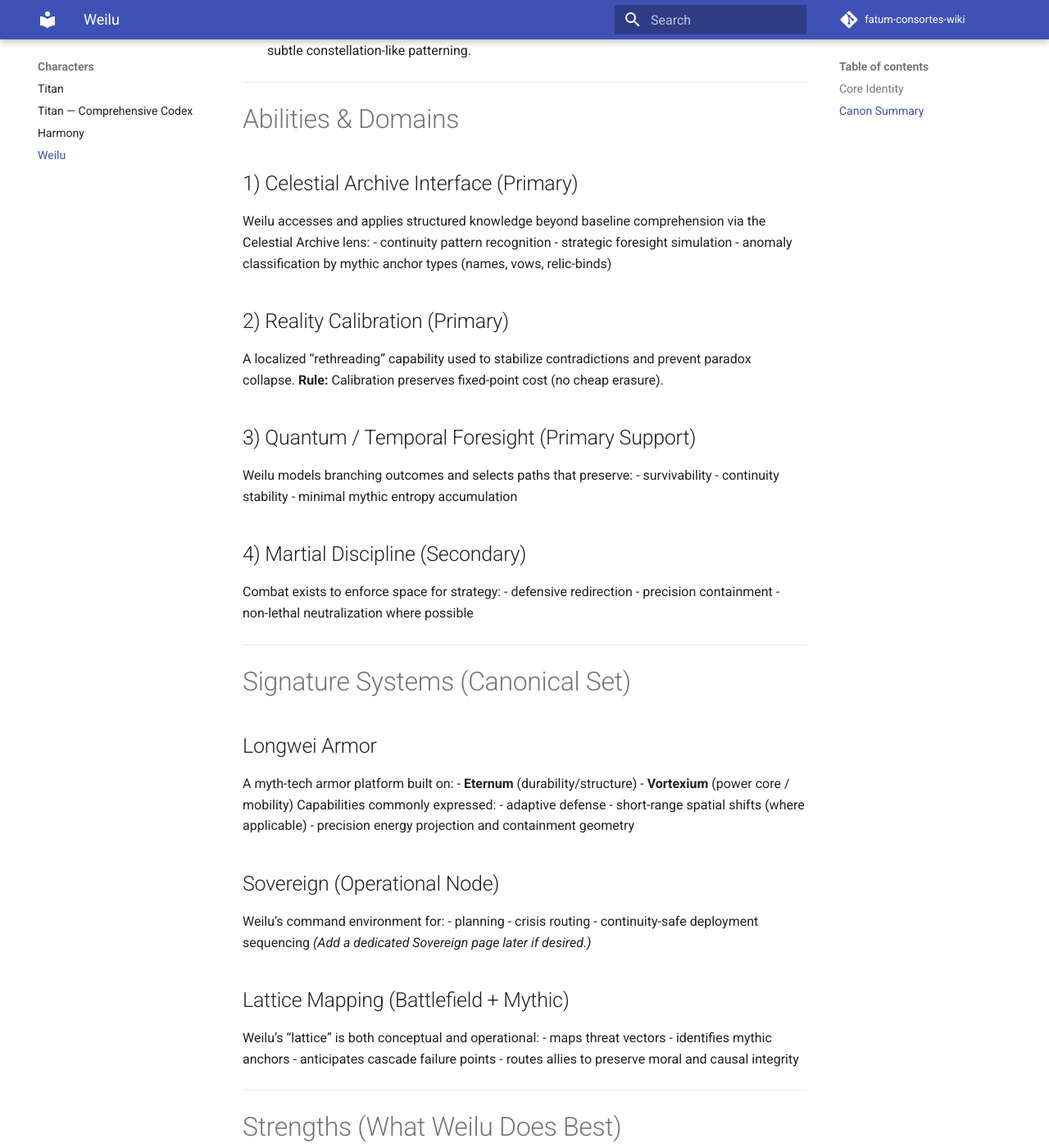
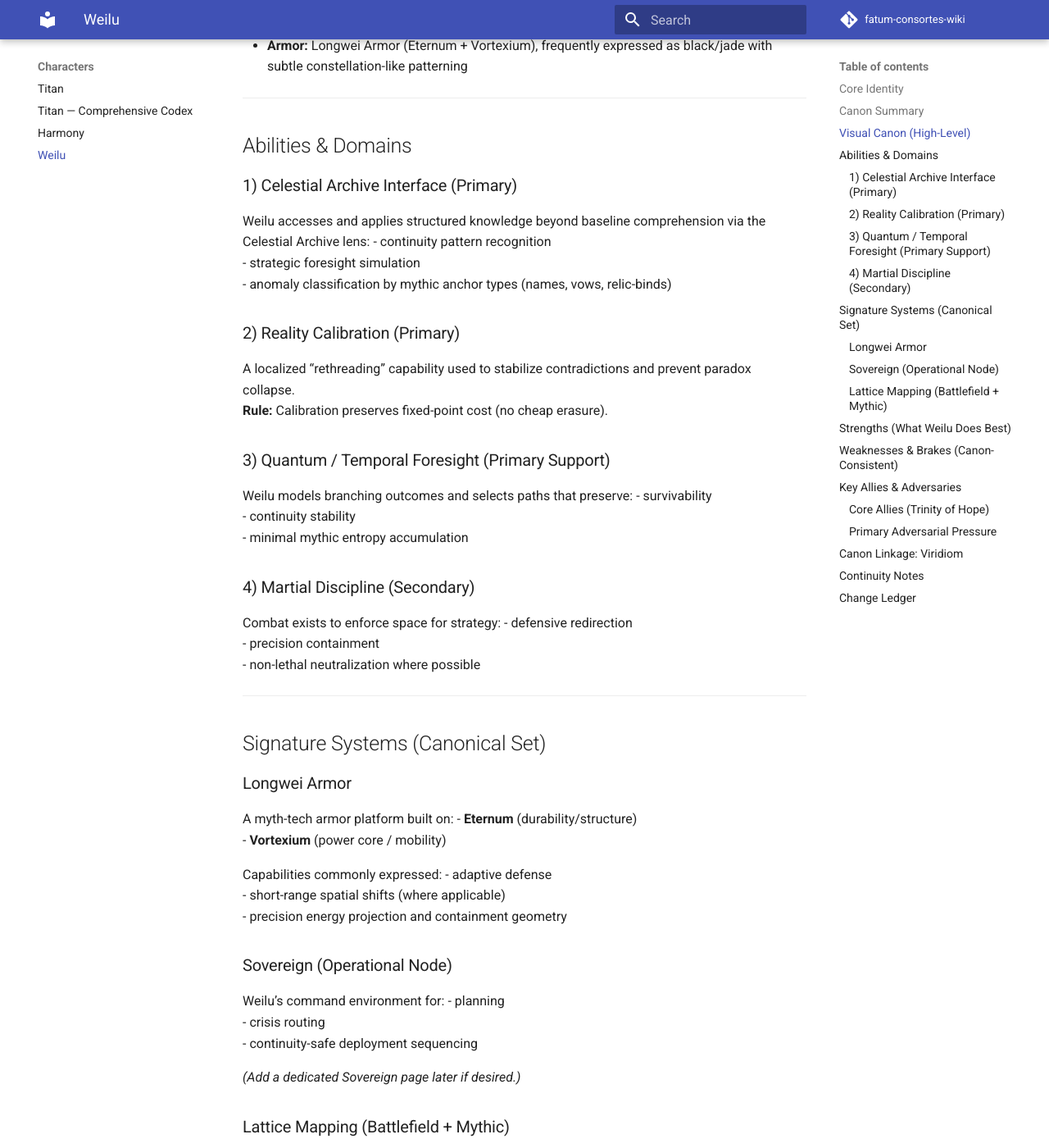
Before and after one commit to BatComptroller/fatum-consortes-wiki, an MkDocs documentation site: the page built from docs/characters/weilu.md, in a window 1280 px wide and 1400 px high, scrolled down 780 px. Shown: the whole window at 82% size. Built offline with MkDocs 1.6.1 and Material for MkDocs 9.7.7, drawn with Linux system fonts in a browser that asks for light colours; comment, search, counter and statistics services are not loaded; some of the changed lines change nothing that is shown; some of the changed text lies outside the part shown.

Commit message:
Update weilu.md

```diff
--- a/docs/characters/weilu.md
+++ b/docs/characters/weilu.md
@@ -31,40 +31,41 @@ related:
 
 ## Core Identity
 - **Name:** Weilu
+- **Pronouns:** he/him
 - **Role:** Strategist Supreme / Cosmic Navigator / Keeper of Wisdom
 - **Function in the Trinity of Hope:** Wisdom-as-lattice (maps continuity, seals paradox, stabilizes outcomes)
 
 ## Canon Summary
-Weilu is the continuity architect of the Fatum Consortes: a strategist whose primary “weapon” is not destruction but **calibration**. He interprets threats as patterns across time and meaning, then designs interventions that preserve causal integrity and minimize collateral timeline damage.
+Weilu is the continuity architect of the Fatum Consortes: a strategist whose primary “weapon” is not destruction but calibration. He interprets threats as patterns across time and meaning, then designs interventions that preserve causal integrity and minimize collateral timeline damage.
 
 ---
 
-# Visual Canon (High-Level)
+## Visual Canon (High-Level)
 - **Presence:** timeless calm; controlled authority
 - **Eyes:** jade-green with fractal patterning during strategic alignment
-- **Armor:** Longwei Armor (Eternum + Vortexium), frequently expressed as black/jade with subtle constellation-like patterning.
+- **Armor:** Longwei Armor (Eternum + Vortexium), frequently expressed as black/jade with subtle constellation-like patterning
 
 ---
 
-# Abilities & Domains
+## Abilities & Domains
 
-## 1) Celestial Archive Interface (Primary)
+### 1) Celestial Archive Interface (Primary)
 Weilu accesses and applies structured knowledge beyond baseline comprehension via the Celestial Archive lens:
 - continuity pattern recognition
 - strategic foresight simulation
 - anomaly classification by mythic anchor types (names, vows, relic-binds)
 
-## 2) Reality Calibration (Primary)
+### 2) Reality Calibration (Primary)
 A localized “rethreading” capability used to stabilize contradictions and prevent paradox collapse.
 **Rule:** Calibration preserves fixed-point cost (no cheap erasure).
 
-## 3) Quantum / Temporal Foresight (Primary Support)
+### 3) Quantum / Temporal Foresight (Primary Support)
 Weilu models branching outcomes and selects paths that preserve:
 - survivability
 - continuity stability
 - minimal mythic entropy accumulation
 
-## 4) Martial Discipline (Secondary)
+### 4) Martial Discipline (Secondary)
 Combat exists to enforce space for strategy:
 - defensive redirection
 - precision containment
@@ -72,25 +73,27 @@ Combat exists to enforce space for strategy:
 
 ---
 
-# Signature Systems (Canonical Set)
+## Signature Systems (Canonical Set)
 
-## Longwei Armor
+### Longwei Armor
 A myth-tech armor platform built on:
 - **Eternum** (durability/structure)
 - **Vortexium** (power core / mobility)
+
 Capabilities commonly expressed:
 - adaptive defense
 - short-range spatial shifts (where applicable)
 - precision energy projection and containment geometry
 
-## Sovereign (Operational Node)
+### Sovereign (Operational Node)
 Weilu’s command environment for:
 - planning
 - crisis routing
 - continuity-safe deployment sequencing
+
 *(Add a dedicated Sovereign page later if desired.)*
 
-## Lattice Mapping (Battlefield + Mythic)
+### Lattice Mapping (Battlefield + Mythic)
 Weilu’s “lattice” is both conceptual and operational:
 - maps threat vectors
 - identifies mythic anchors
@@ -99,14 +102,14 @@ Weilu’s “lattice” is both conceptual and operational:
 
 ---
 
-# Strengths (What Weilu Does Best)
+## Strengths (What Weilu Does Best)
 - Multi-step strategic planning under uncertainty
 - Pattern recognition across time, myth, and causality
 - Paradox containment and continuity stabilization
 - Resource/logistics architecture at arc scale
 - Triadic rite alignment (with Titan + Harmony)
 
-# Weaknesses & Brakes (Canon-Consistent)
+## Weaknesses & Brakes (Canon-Consistent)
 - High cognitive cost during sustained multi-thread simulation
 - Strategy requires time slices; surprise chaos events can compress decision windows
 - Calibration is corrective, not omnipotent (must respect fixed-point consequence)
@@ -114,24 +117,25 @@ Weilu’s “lattice” is both conceptual and operational:
 
 ---
 
-# Key Allies & Adversaries
+## Key Allies & Adversaries
 
-## Core Allies (Trinity of Hope)
+### Core Allies (Trinity of Hope)
 - **Titan:** hope-as-restoration; non-lethal containment architecture
 - **Harmony:** balance-as-resonance; mass stabilization and healing
 
-## Primary Adversarial Pressure
+### Primary Adversarial Pressure
 - **Nexara:** precision destabilization / time fractures that target continuity
 - **Onyx:** despair-theatre designed to break unity and decision clarity
 
 ---
 
-# Canon Linkage: Viridiom
+## Canon Linkage: Viridiom
 Weilu is canon-linked to the transformation of **Ner’galor → Viridiom** through continuity stabilization and paradox discipline. In CANON-LOCK contexts, Viridiom’s sustained sanctuary function implies ongoing lattice integrity.
 
 ---
 
 ## Continuity Notes
+- Weilu is canonically male in CANON-LOCK; keep pronouns consistent (**he/him**).
 - If Weilu is portrayed as a blunt-force combatant first, flag **Minor Tension** unless ELSEWORLDS.
 - If Weilu’s calibration is depicted as consequence-free “rewrite,” flag **Contradiction** in CANON-LOCK.
 
```
